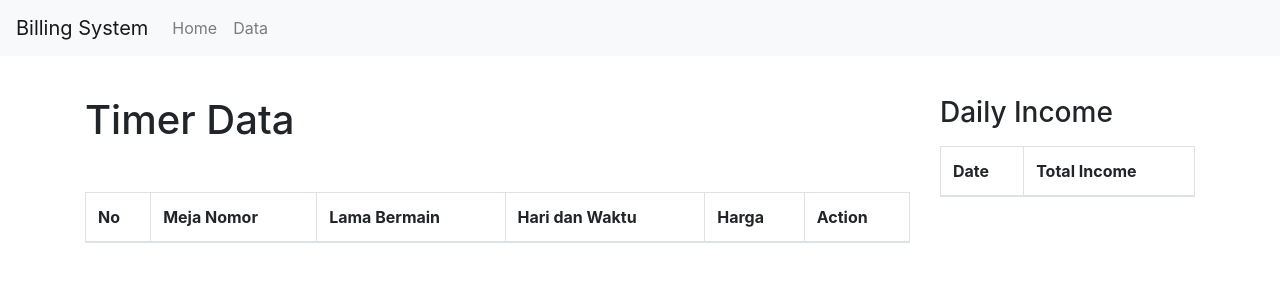
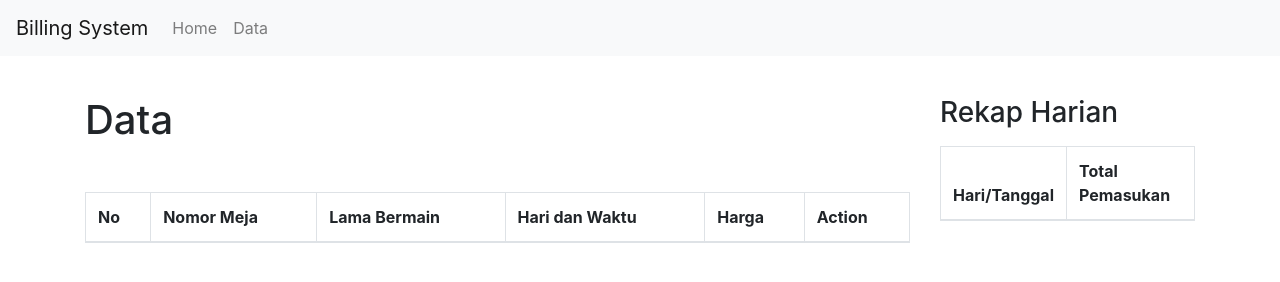
Before and after one commit to Ayyyku/sasame, a website: page data.html in a window 1280 px wide. Drawn offline with nearby package versions, Linux system fonts and the light colour scheme; no server answers.

Commit message:
change the language on data.html and and add blank target on index.html

```diff
--- a/data.html
+++ b/data.html
@@ -27,12 +27,12 @@
 <div class="container mt-5 pt-5">
     <div class="row">
         <div class="col-md-9">
-            <h1 class="mb-5">Timer Data</h1>
+            <h1 class="mb-5">Data</h1>
             <table class="table table-bordered">
                 <thead>
                 <tr>
                     <th>No</th>
-                    <th>Meja Nomor</th>
+                    <th>Nomor Meja</th>
                     <th>Lama Bermain</th>
                     <th>Hari dan Waktu</th>
                     <th>Harga</th>
@@ -48,13 +48,13 @@
             </nav>
         </div>
         <div class="col-md-3">
-            <h3>Daily Income</h3>
+            <h3>Rekap Harian</h3>
             <p id="current-day"></p>
             <table class="table table-bordered">
                 <thead>
                 <tr>
-                    <th>Date</th>
-                    <th>Total Income</th>
+                    <th>Hari/Tanggal</th>
+                    <th>Total Pemasukan</th>
                 </tr>
                 </thead>
                 <tbody id="daily-income-table">
```
Also changed, not shown: index.html (+7 -1 lines).
